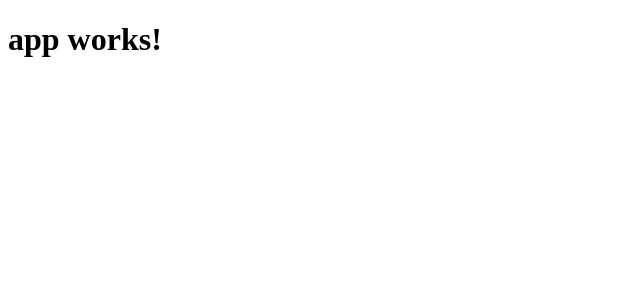
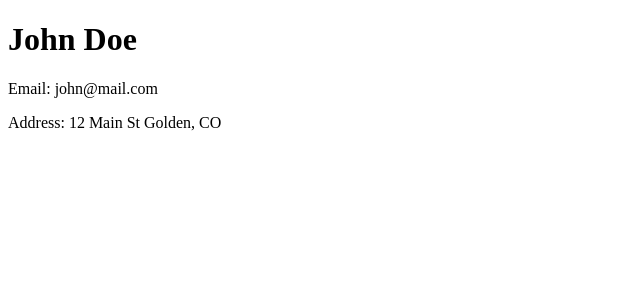
Before and after one commit to stevewitman/angular2-myapp, an Angular app: page / in a window 1280 px wide. Shown: the top 300 px of the page, without its empty margins (0-640 px from the left). Built offline with nearby package versions, Linux system fonts and the light colour scheme.

Commit message:
Modify root component

```diff
--- a/src/app/app.component.html
+++ b/src/app/app.component.html
@@ -1,3 +1,3 @@
-<h1>
-  {{title}}
-</h1>
+<h1>{{name}}</h1>
+<p>Email: {{email}}</p>
+<p>Address: {{address.street}} {{address.city}}, {{address.state}}</p>
--- a/src/app/app.component.ts
+++ b/src/app/app.component.ts
@@ -6,5 +6,11 @@ import { Component } from '@angular/core';
   styleUrls: ['./app.component.css']
 })
 export class AppComponent {
-  title = 'app works!';
+  name = 'John Doe';
+  email = 'john@mail.com'
+  address = {
+    street: '12 Main St',
+    city: 'Golden',
+    state: 'CO',
+  }
 }
```
